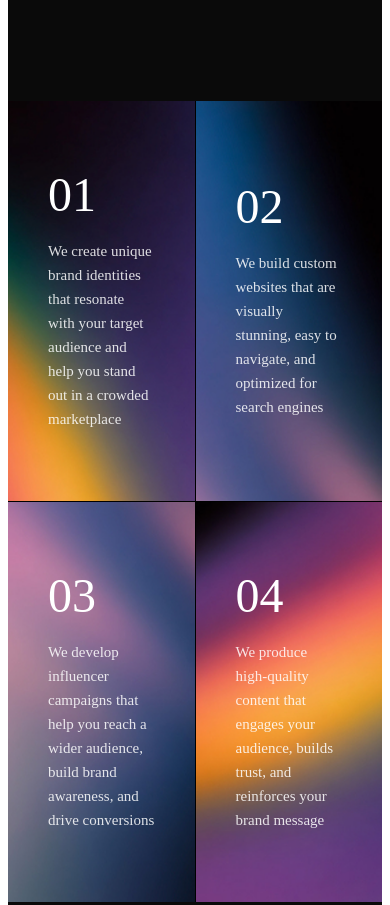
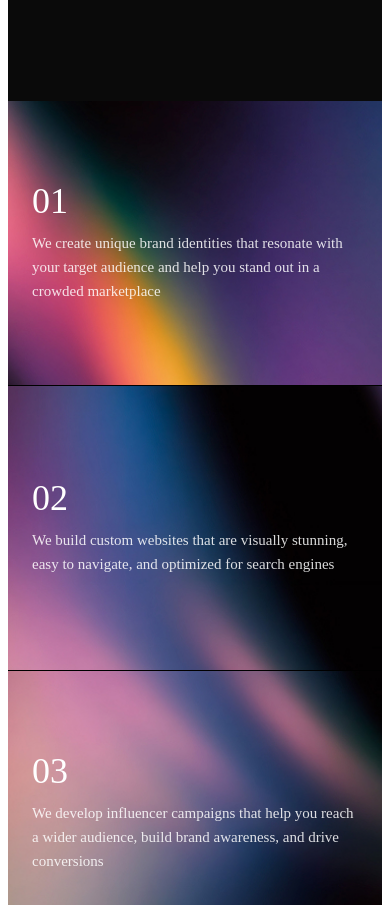
Before and after one commit to doniarifin/influenzailla, a plain HTML site: page sections/section_1/index.html in a window 390 px wide. Shown: the part 1179-2084 px from the top of the page. Drawn offline with Linux system fonts and the light colour scheme; files whose address does not match are found by name.

Commit message:
fix: grid section1 mobile version

```diff
--- a/sections/section_1/index.html
+++ b/sections/section_1/index.html
@@ -169,6 +169,26 @@
     background-position: center;
     background-repeat: no-repeat;
   }
+
+  @media (max-width: 768px) {
+    .feature-grid {
+      grid-template-columns: 1fr;
+    }
+
+    .feature-card {
+      padding: 32px 24px;
+      min-height: 220px;
+    }
+
+    .card-num {
+      font-size: 36px;
+      margin-bottom: 12px;
+    }
+
+    .card-text {
+      max-width: 100%;
+    }
+  }
 </style>
 
 <section id="about" class="section-dark section-1">
```
